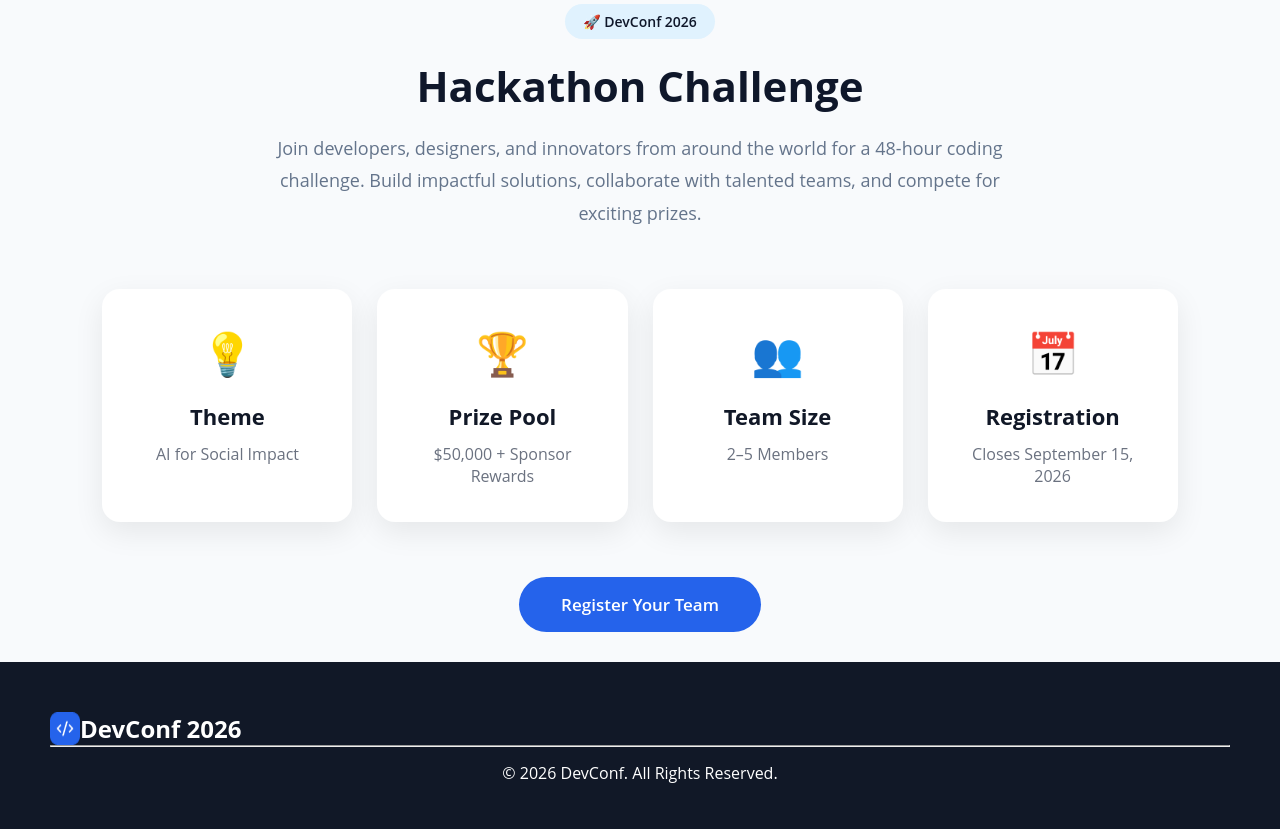
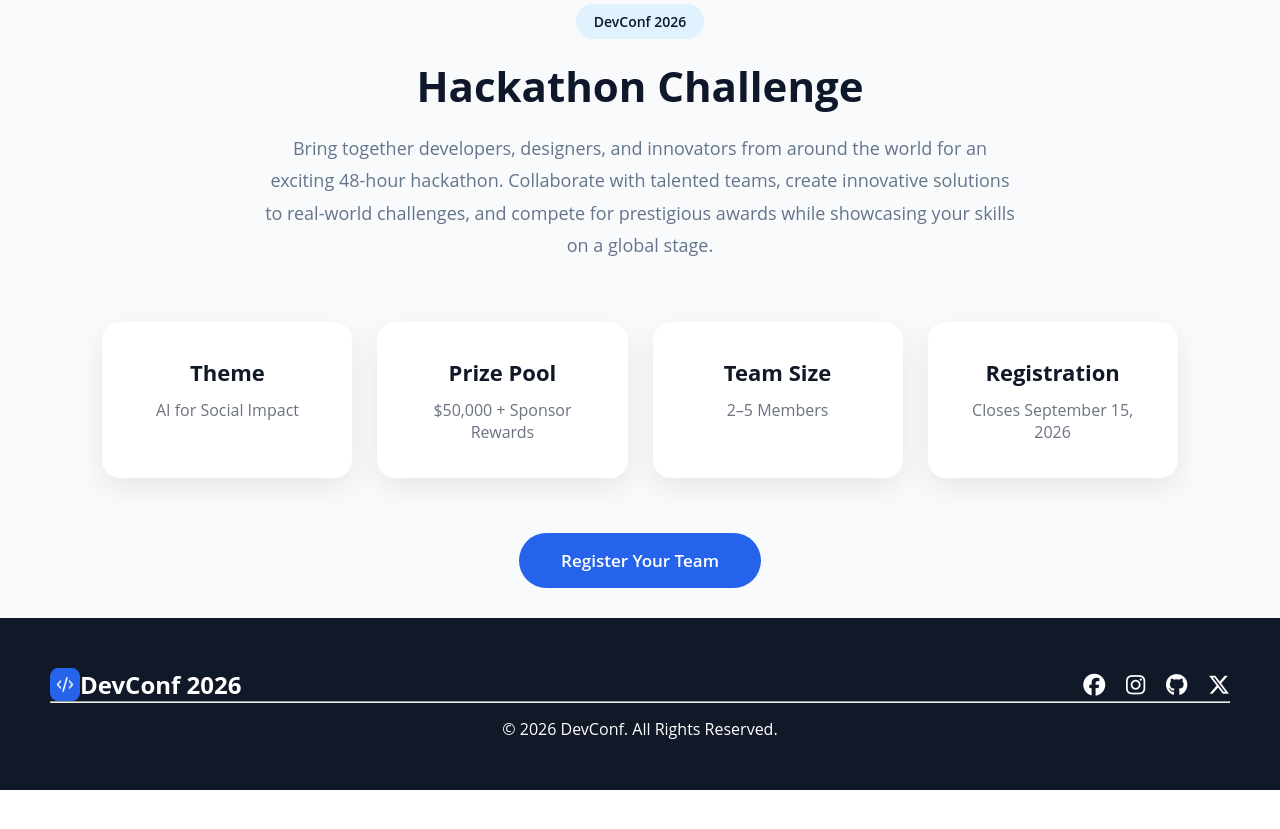
Before and after one commit to nurjahan2420628-ctrl/1st_Assignment, a plain HTML site: page index.html in a window 1280 px wide. Shown: the part 2753-3582 px from the top of the page. After the commit the page ends 3543 px from the top, so only its background shows below. Drawn offline with Linux system fonts and the light colour scheme.

Commit message:
footer editted

```diff
--- a/index.html
+++ b/index.html
@@ -137,37 +137,39 @@
     <div class="hackathon-container">
 
         <div class="hackathon-header">
-            <span class="section-tag">🚀 DevConf 2026</span>
+            <span class="section-tag"> DevConf 2026</span>
             <h2>Hackathon Challenge</h2>
             <p>
-                Join developers, designers, and innovators from around the world
-                for a 48-hour coding challenge. Build impactful solutions,
-                collaborate with talented teams, and compete for exciting prizes.
+               Bring together developers, designers, and innovators from around
+               the world for an exciting 48-hour hackathon. Collaborate with talented teams,
+               create innovative solutions to real-world challenges, and compete for prestigious awards while
+               showcasing your skills on a global stage.
+
             </p>
         </div>
 
         <div class="hackathon-cards">
 
             <div class="hack-card">
-                <div class="icon">💡</div>
+
                 <h3>Theme</h3>
                 <p>AI for Social Impact</p>
             </div>
 
             <div class="hack-card">
-                <div class="icon">🏆</div>
+
                 <h3>Prize Pool</h3>
                 <p>$50,000 + Sponsor Rewards</p>
             </div>
 
             <div class="hack-card">
-                <div class="icon">👥</div>
+
                 <h3>Team Size</h3>
                 <p>2–5 Members</p>
             </div>
 
             <div class="hack-card">
-                <div class="icon">📅</div>
+
                 <h3>Registration</h3>
                 <p>Closes September 15, 2026</p>
             </div>
@@ -192,7 +194,23 @@
             <img src="./assets/logo-mini.png" alt="">
             <h2>DevConf 2026</h2>
         </div>
+        <div class="social-icons">
+            <a href="https://www.facebook.com/" target="_blank">
+                <i class="fa-brands fa-facebook"></i>
+            </a>
 
+            <a href="https://www.instagram.com/" target="_blank">
+                <i class="fa-brands fa-instagram"></i>
+            </a>
+
+            <a href="https://github.com/login" target="_blank">
+                <i class="fa-brands fa-github"></i>
+            </a>
+
+            <a href="https://x.com/i/flow/login" target="_blank">
+                <i class="fa-brands fa-x-twitter"></i>
+            </a>
+        </div>
     </div>
 
     <hr>
```
